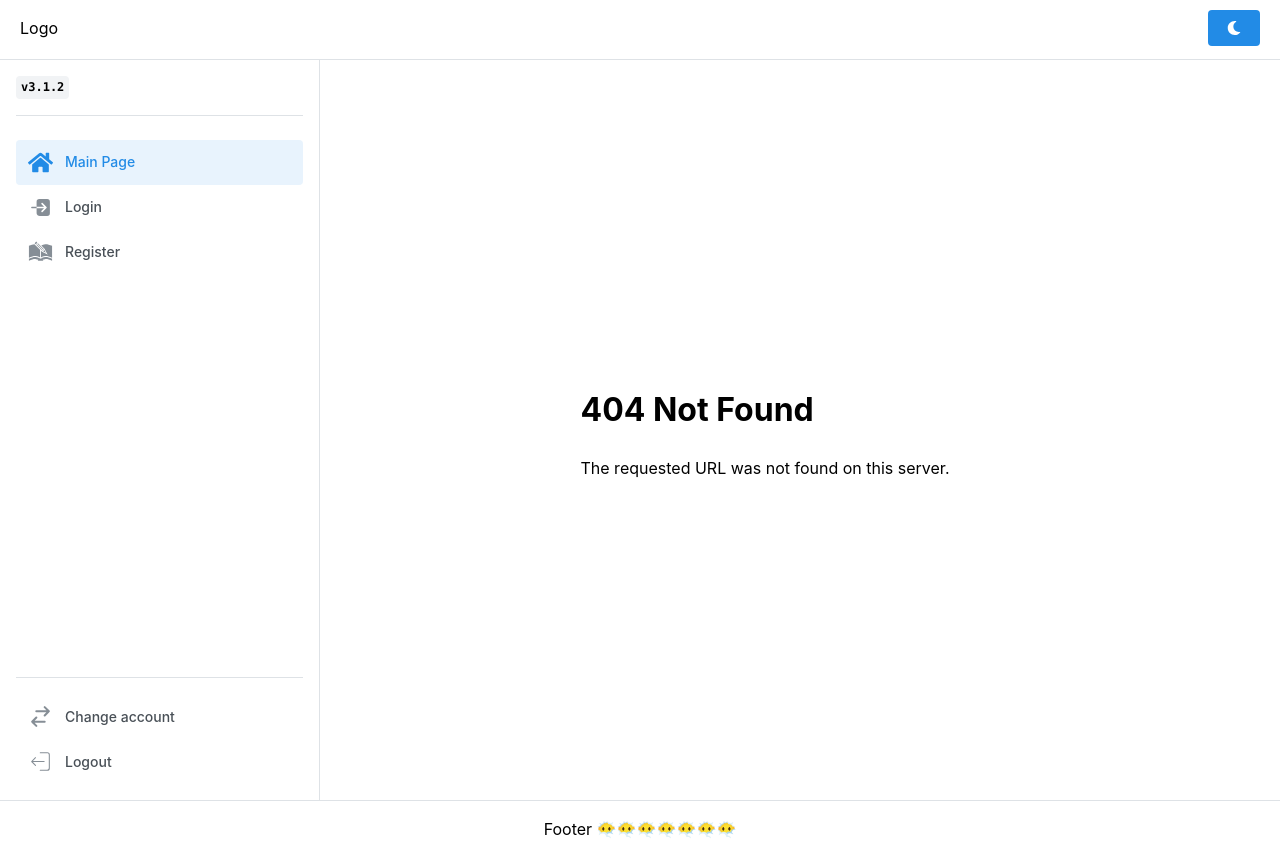
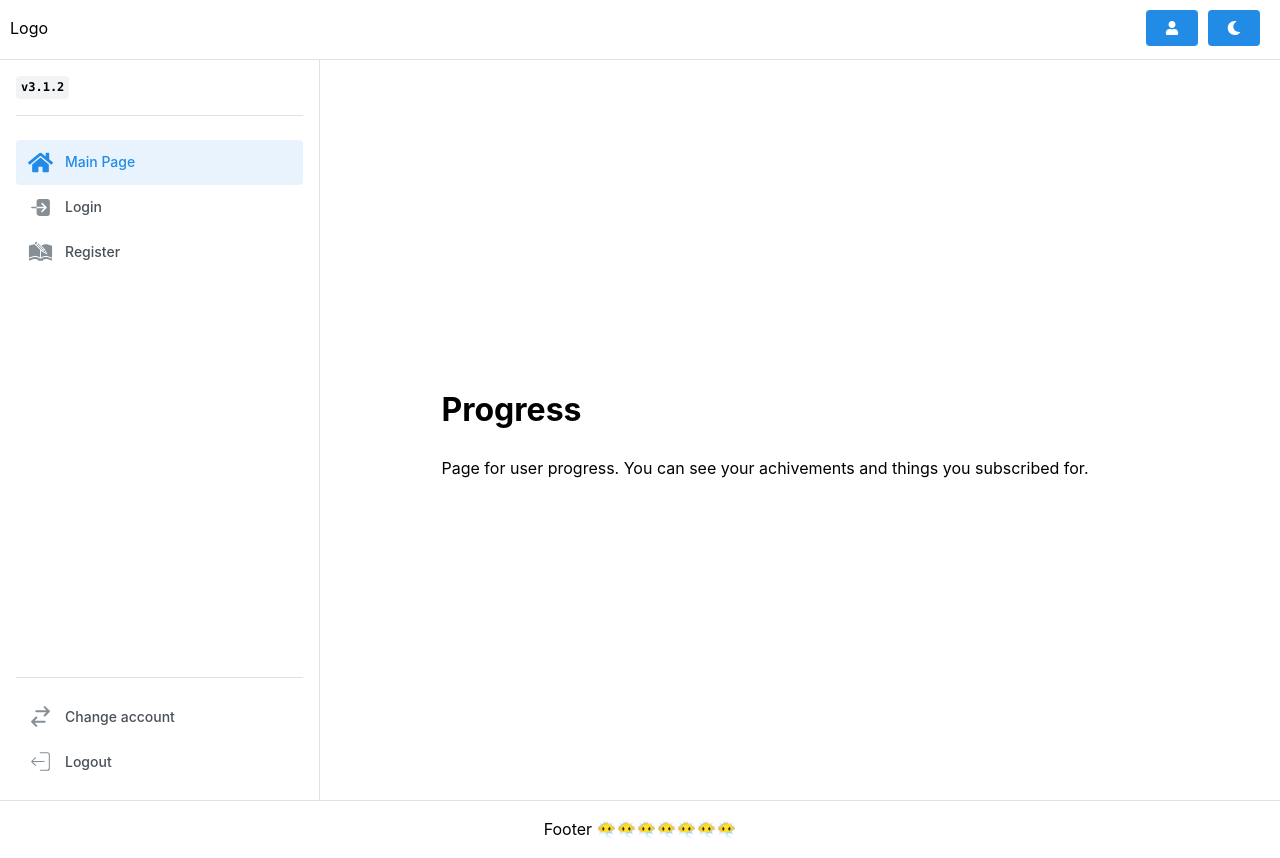
Before and after one commit to Izpodvypodvert/Mantine-Template, a React (Vite) app: page /progress in a window 1280 px wide. Before the commit this address had no page. Built offline with nearby package versions, Linux system fonts and the light colour scheme.

Commit message:
Added profile dropdown menu

```diff
--- a/src/components/Header/Header.tsx
+++ b/src/components/Header/Header.tsx
@@ -1,5 +1,5 @@
 import React from 'react';
-import { FaMoon, FaSun } from 'react-icons/fa';
+import { FaMoon, FaSun, FaUser } from 'react-icons/fa';
 import {
   AppShell,
   Burger,
@@ -8,6 +8,7 @@ import {
   useComputedColorScheme,
   useMantineColorScheme,
 } from '@mantine/core';
+import ProfileMenu from '../ProfileMenu/ProfileMenu';
 
 const Header = ({ opened, toggle }: { opened: boolean; toggle: () => void }) => {
   const { setColorScheme } = useMantineColorScheme();
@@ -18,12 +19,15 @@ const Header = ({ opened, toggle }: { opened: boolean; toggle: () => void }) =>
 
   return (
     <AppShell.Header>
-      <Flex justify="space-between" align="center" style={{ padding: '10px 20px' }}>
+      <Flex justify="space-between" align="center" style={{ padding: '5px 10px' }}>
         <Burger opened={opened} onClick={toggle} hiddenFrom="sm" size="sm" />
         <div>Logo</div>
-        <Button size="sm" variant="link" onClick={toggleColorScheme}>
-          {computedColorScheme === 'light' ? <FaMoon /> : <FaSun />}
-        </Button>
+        <Flex justify="space-between" style={{ padding: '5px 10px', gap: '10px' }}>
+          <ProfileMenu />
+          <Button size="sm" variant="link" onClick={toggleColorScheme}>
+            {computedColorScheme === 'light' ? <FaMoon /> : <FaSun />}
+          </Button>
+        </Flex>
       </Flex>
     </AppShell.Header>
   );
--- /dev/null
+++ b/src/components/ProfileMenu/ProfileMenu.tsx
@@ -0,0 +1,71 @@
+import React from 'react';
+import { FaMoon, FaUser } from 'react-icons/fa';
+import { Button, Menu, rem, Space, useMantineTheme } from '@mantine/core';
+
+const ProfileMenu = () => {
+  const [userMenuOpened, setUserMenuOpened] = React.useState(false);
+  const theme = useMantineTheme();
+
+  const Logout = () => {
+    alert('Logout');
+  };
+
+  return (
+    <Menu
+      width={200}
+      transitionProps={{ transition: 'rotate-right', duration: 200 }}
+      position="bottom"
+      onClose={() => setUserMenuOpened(false)}
+      onOpen={() => setUserMenuOpened(true)}
+      withinPortal
+      offset={20}
+    >
+      <Menu.Target>
+        <Button size="sm">
+          <FaUser />
+        </Button>
+      </Menu.Target>
+      <Menu.Dropdown>
+        <Menu.Item
+          component="a"
+          href="/progress"
+          leftSection={
+            <FaMoon style={{ width: rem(16), height: rem(16) }} color={theme.colors.blue[6]} />
+          }
+        >
+          Progress
+        </Menu.Item>
+        <Menu.Item
+          component="a"
+          href="/profile"
+          leftSection={
+            <FaMoon style={{ width: rem(16), height: rem(16) }} color={theme.colors.yellow[6]} />
+          }
+        >
+          Profile
+        </Menu.Item>
+        <Menu.Item
+          component="a"
+          href="/settings"
+          leftSection={
+            <FaMoon style={{ width: rem(16), height: rem(16) }} color={theme.colors.green[6]} />
+          }
+        >
+          Settings
+        </Menu.Item>
+        <Space h="lg" />
+        <Menu.Divider />
+        <Menu.Item
+          component="button"
+          onClick={Logout}
+          color="red"
+          leftSection={<FaMoon style={{ width: rem(14), height: rem(14) }} />}
+        >
+          Logout
+        </Menu.Item>
+      </Menu.Dropdown>
+    </Menu>
+  );
+};
+
+export default ProfileMenu;
--- /dev/null
+++ b/src/pages/Profile.page.tsx
@@ -0,0 +1,10 @@
+const ProfilePage = () => {
+  return (
+    <div>
+      <h1>Profile</h1>
+      <p>Page for user profile. You can change your profile here.</p>
+    </div>
+  );
+};
+
+export default ProfilePage;
--- /dev/null
+++ b/src/pages/Progress.page.tsx
@@ -0,0 +1,10 @@
+const ProgressPage = () => {
+  return (
+    <div>
+      <h1>Progress</h1>
+      <p>Page for user progress. You can see your achivements and things you subscribed for.</p>
+    </div>
+  );
+};
+
+export default ProgressPage;
--- /dev/null
+++ b/src/pages/Settings.page.tsx
@@ -0,0 +1,10 @@
+const SettingsPage = () => {
+  return (
+    <div>
+      <h1>Settings</h1>
+      <p>Here you can change your settings.</p>
+    </div>
+  );
+};
+
+export default SettingsPage;
```
Also changed, not shown: src/Router.tsx (+15 -0 lines).
